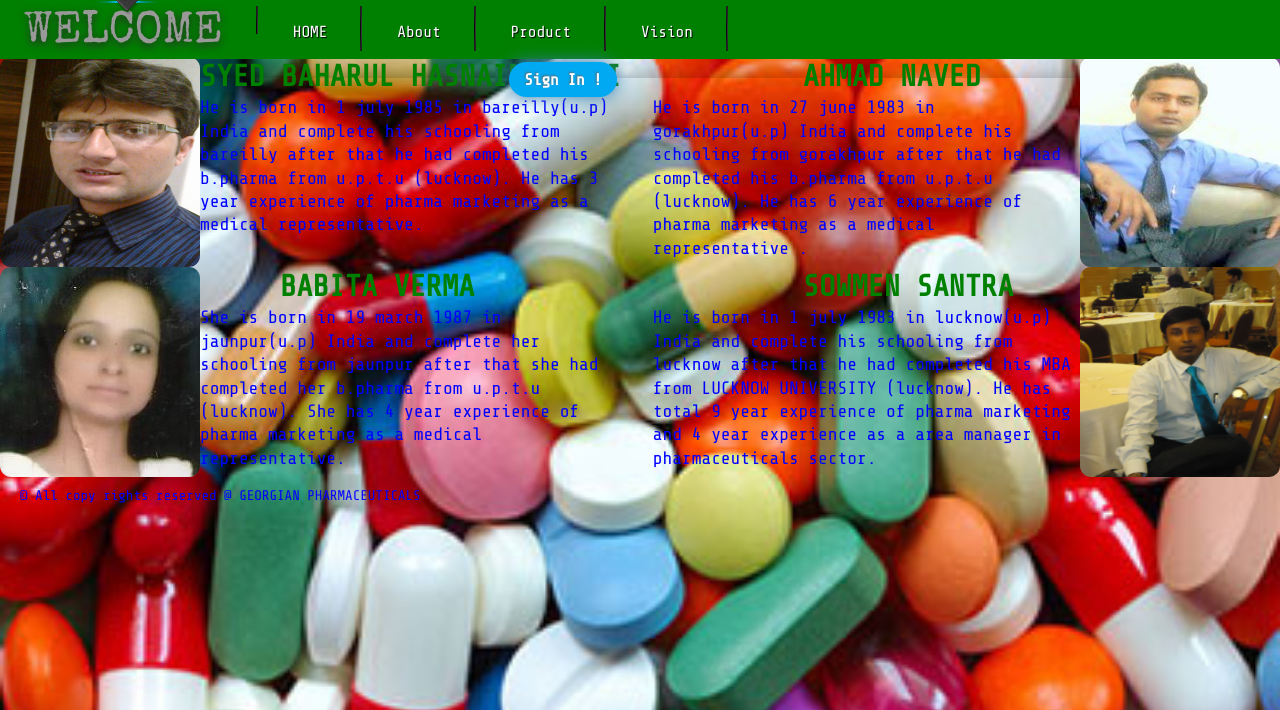
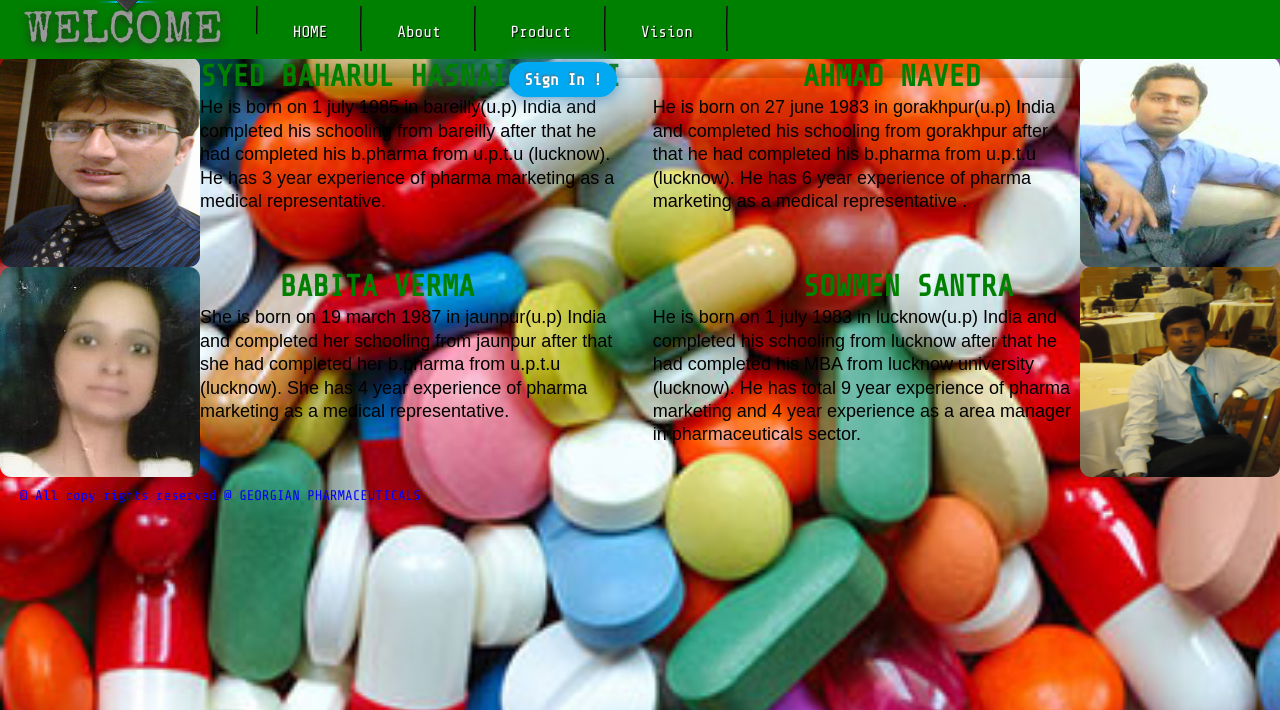
Before and after one commit to georgianpharma/georgianpharma.github.io, a PHP site: page / in a window 1280 px wide. Shown: the part 72-782 px from the top of the page. Run offline with PHP 8.4, Linux system fonts and the light colour scheme.

Commit message:
Initial commit sssa

```diff
--- a/assets/css/menu.css
+++ b/assets/css/menu.css
@@ -8,7 +8,7 @@ height:210px;
 width:49%;
 }
 #one:hover,#two:hover,#three:hover,#four:hover {
-    background:black;
+    background:white;
 }
 #two
 {
--- a/assets/css/styles.css
+++ b/assets/css/styles.css
@@ -25,6 +25,7 @@ footer, header, hgroup, menu, nav, section {
     display: block;
 }
 body {
+
     line-height: 1;
 }
 ol, ul {
@@ -55,6 +56,7 @@ i, em { font-style: italic }
 /*
     ... and give links a nice look.
 */
+
 
 @font-face {
   font-family: "Special Elite";
@@ -166,6 +168,7 @@ img {
 html{
 	background:url('../img/8.jpg') no-repeat ;
 	background-size: cover;
+
 }
 
 body{
--- a/index.html
+++ b/index.html
@@ -38,26 +38,26 @@
 	<div id="one">
 		<img src="assets/img/1.jpg"  align="left">
 		<p style="color:green; font-size:30px;"><b>SYED BAHARUL HASNAIN ZAIDI</b></p>
-		<p style="color:blue;font-size:18px;">He is born in 1 july 1985 in bareilly(u.p) India and complete his schooling from bareilly after that he had completed his b.pharma from u.p.t.u (lucknow).
+		<p style="color:black;font-size:18px;font-family:arial">He is born on 1 july 1985 in bareilly(u.p) India and completed his schooling from bareilly after that he had completed his b.pharma from u.p.t.u (lucknow).
 He has 3 year experience of pharma marketing as a medical representative.</p>
 	</div>
 	<div id="two">
 			<img src="assets/img/2.jpg"  align="right">
 			<p style="margin-left:150px; color:green; font-size:30px;"><b>AHMAD NAVED</b></p>
-			<p style="color:blue;font-size:18px;">He is born in 27 june 1983 in gorakhpur(u.p) India and complete his schooling from gorakhpur after that he had completed his b.pharma from u.p.t.u (lucknow).
+			<p style="color:black;font-size:18px;font-family:arial;">He is born on 27 june 1983 in gorakhpur(u.p) India and completed his schooling from gorakhpur after that he had completed his b.pharma from u.p.t.u (lucknow).
 He has 6 year experience of pharma marketing as a medical representative .</p>
 	</div>
 	<div id="three">
 			<img src="assets/img/3.jpg"  align="left">
 			<p style="margin-left:280px; color:green; font-size:30px;"><b>BABITA VERMA</b></p>
-			<p style="color:blue;font-size:18px;">She is born in 19 march 1987 in jaunpur(u.p) India and complete her schooling from jaunpur after that she had completed her b.pharma from u.p.t.u (lucknow).
+			<p style="color:black;font-size:18px;font-family:arial;">She is born on 19 march 1987 in jaunpur(u.p) India and completed her schooling from jaunpur after that she had completed her b.pharma from u.p.t.u (lucknow).
 She has 4 year experience of pharma marketing as a medical representative.</p>
 
 	</div>
 	<div id="four">
 			<img src="assets/img/4.JPG"  align="right">
 			<p style="margin-left:150px; color:green; font-size:30px;"><b>SOWMEN SANTRA</b></p>
-			<p style="color:blue;font-size:18px;">He is born in 1 july 1983 in lucknow(u.p) India and complete his schooling from lucknow after that he had completed his MBA from LUCKNOW UNIVERSITY (lucknow).
+			<p style="color:black;font-size:18px;font-family:arial;">He is born on 1 july 1983 in lucknow(u.p) India and completed his schooling from lucknow after that he had completed his MBA from lucknow university (lucknow).
 He has total 9 year experience of pharma marketing and 4 year experience as a area manager in pharmaceuticals sector.</p>
 	</div>
 	<div id="five">
```
